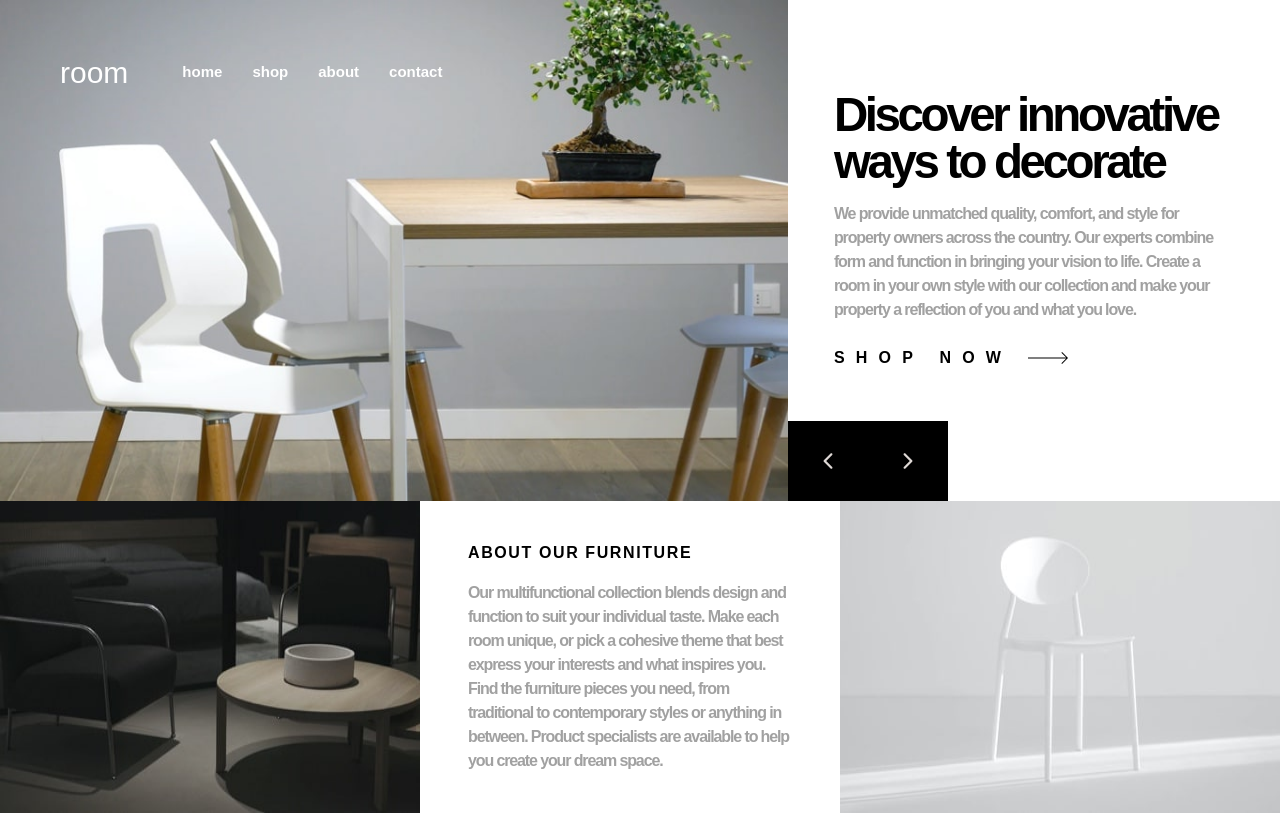
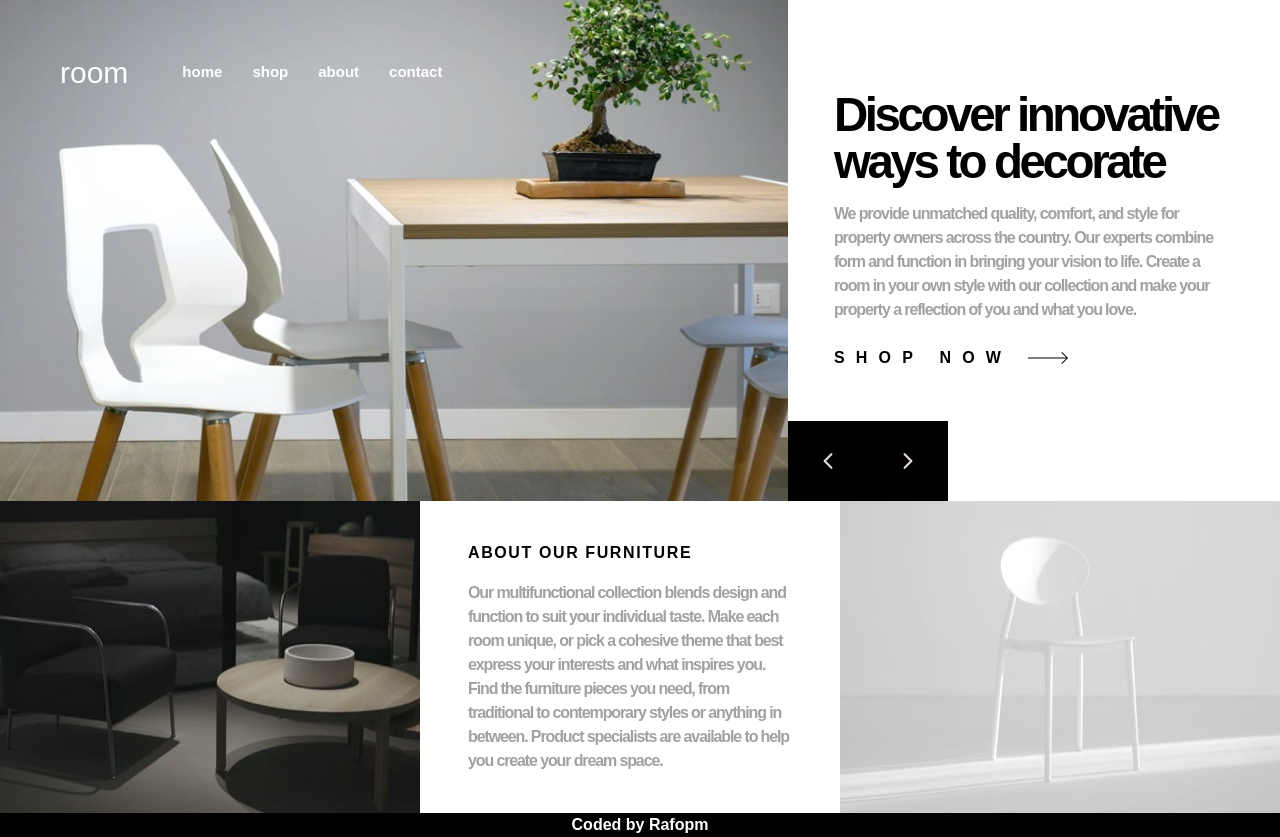
Before and after one commit to rafopm/room-homepage, a Next.js app: page / in a window 1280 px wide. Before the commit the page ends 813 px from the top, so only its background shows below. Built offline with nearby package versions, Linux system fonts and the light colour scheme.

Commit message:
add footer

```diff
--- a/src/app/layout.tsx
+++ b/src/app/layout.tsx
@@ -1,6 +1,7 @@
 import type { Metadata } from "next";
 import "./globals.css";
 import Nav from "@/components/Nav";
+import Footer from "@/components/Footer";
 
 export const metadata: Metadata = {
   title: "Room homepage",
@@ -19,6 +20,7 @@ export default function RootLayout({
       <body>
       <Nav />
         {children}
+        <Footer />
       </body>
     </html>
   );
--- /dev/null
+++ b/src/components/Footer.tsx
@@ -0,0 +1,12 @@
+
+const Footer = () => {
+
+  return (
+    <div className='flex justify-center items-center bg-black text-white font-bold'>
+     Coded by
+     <a href="https://rafopm.github.io/rafopm/">&nbsp;Rafopm</a>
+    </div>
+  )
+}
+
+export default Footer
```
